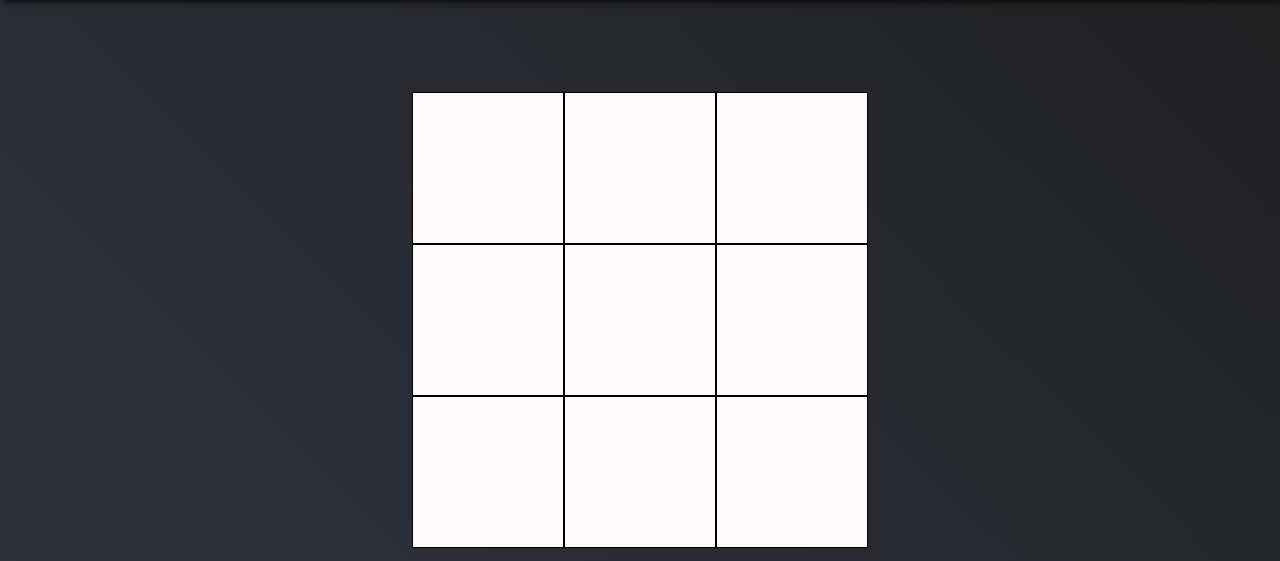
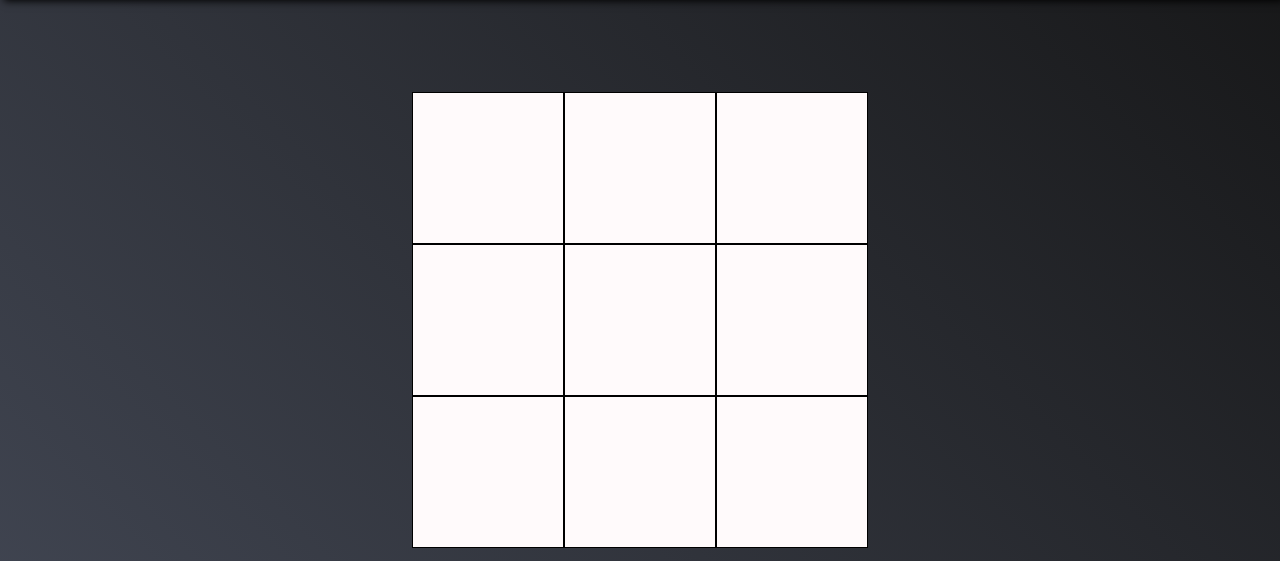
Before and after one commit to MikoFrosty/TIC-TAC-TOE, a website: page index.html in a window 1280 px wide. Shown: the part 228-789 px from the top of the page. Drawn offline with Linux system fonts and the light colour scheme.

Commit message:
Edit background gradient to add more contrast

```diff
--- a/resources/css/style.css
+++ b/resources/css/style.css
@@ -5,7 +5,7 @@
 body {
     display: flex;
     flex-direction: column;
-  background-image: linear-gradient(45deg, #30343f, #1f1f1f);
+  background-image: linear-gradient(45deg, #434855, #131313);
   color: #fffafb;
   font-family: -apple-system, BlinkMacSystemFont, "Segoe UI", Roboto, Oxygen,
     Ubuntu, Cantarell, "Open Sans", "Helvetica Neue", sans-serif;
```
